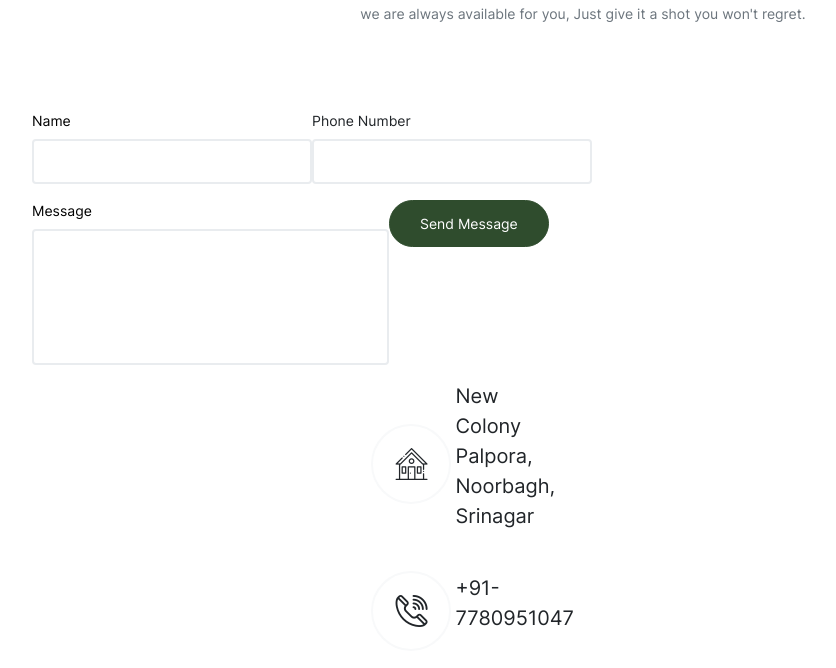
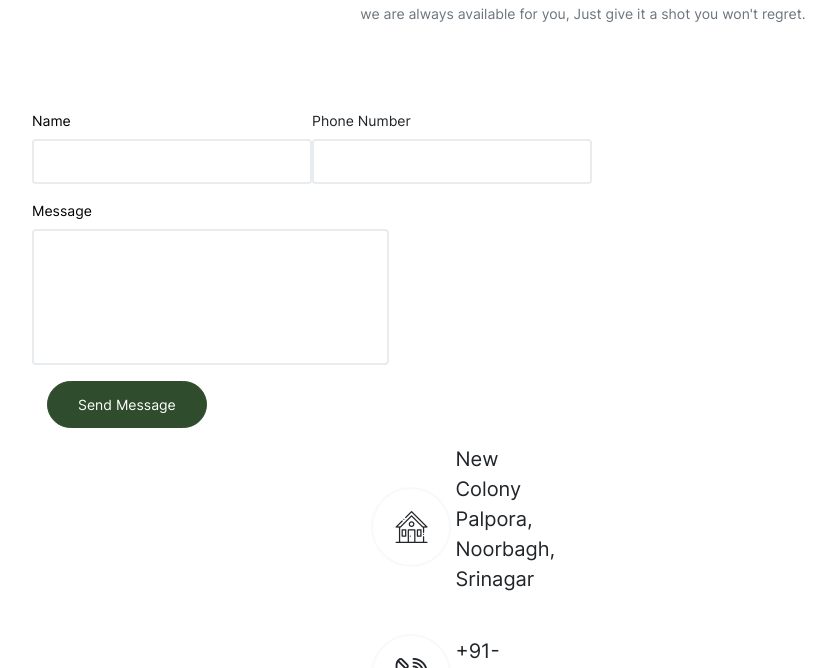
Before and after one commit to aalimaslam/AdorationHolidays, a Django app: page / in a window 1280 px wide. Shown: the part 3154-3822 px from the top of the page, without its empty margins (57-893 px from the left). Run offline with Django 4.2, Linux system fonts and the light colour scheme; data that the repository does not hold is empty; parts of the project's set-up code (start-up, migrations or seed data) failed here and were passed over; some libraries are stand-ins or nearby versions; some web fonts are replaced.

Commit message:
Update index.html

```diff
--- a/templates/index.html
+++ b/templates/index.html
@@ -427,7 +427,7 @@
               <label class="text-black" for="message">Message</label>
               <textarea name="message" class="form-control" id="message" cols="30" rows="5"></textarea>
             </div>
-              <div class="form-group">
+              <div class="form-group col-12">
                 <button type="submit" class="btn btn-primary">Send Message</button>
 
               </div>
```
